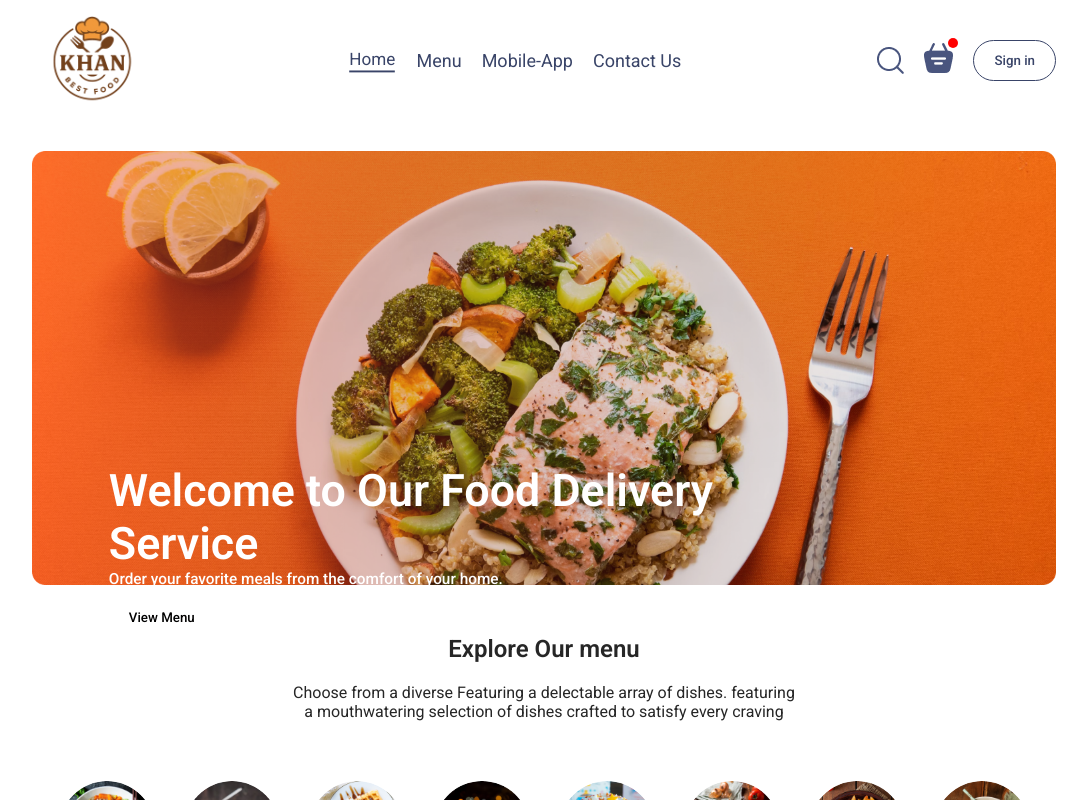
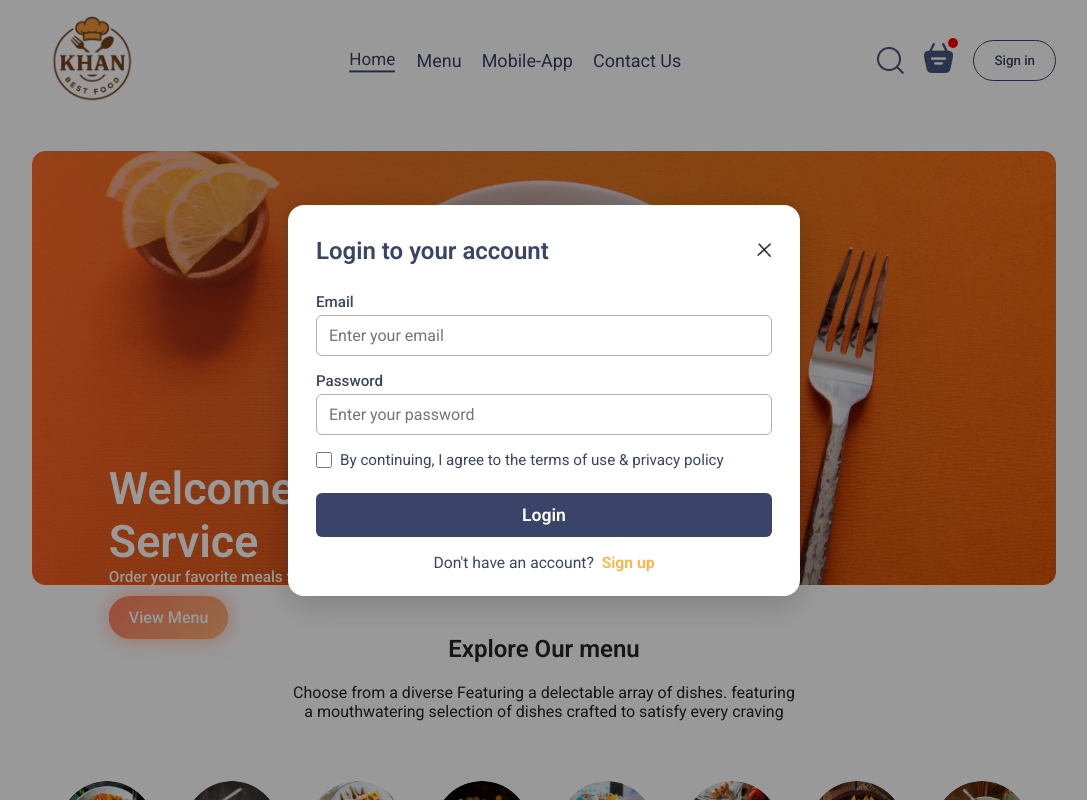
Before and after one commit to students44/fooddelivery, a React (Vite) app in the folder fooddelivery/: page / in a window 1280 px wide. Both pictures are taken after a click on the button "Sign in". Shown: the top 800 px of the page, without its empty margins (96-1183 px from the left). Built offline with nearby package versions, Linux system fonts and the light colour scheme.

Commit message:
login popup complete

```diff
--- a/fooddelivery/src/App.jsx
+++ b/fooddelivery/src/App.jsx
@@ -9,12 +9,21 @@ import { Routes, Route } from "react-router-dom";
 import Home from './Pages/Home/Home';
 import Cart from './Pages/Cart/Cart';
 import Footer from './Components/Footer/Footer';
+import LoginPopup from './Components/LoginPopup/LoginPopup';
 
 function App() {
+
+  // State to manage login popup visibility
+  const [showLogin, setShowLogin] = useState(false);
   return (
     <>
+
+     {/* show login popup */}
+
+    {showLogin && <LoginPopup  onClose ={setShowLogin} />}
+
       <div className="App">
-        <Navbar />
+        <Navbar  setShowLogin = {setShowLogin}/>
         <Routes>
           <Route path="/" element={<Home />} />
           <Route path="/cart" element={<Cart />} />
--- a/fooddelivery/src/Components/AppDownload/AppDownload.css
+++ b/fooddelivery/src/Components/AppDownload/AppDownload.css
@@ -29,3 +29,13 @@
 .app-download-platform img:hover{
     transform: scale(1.05);;
 }
+.app-download {
+  padding: 20px;
+  text-align: center;
+}
+
+.app-download-platform img {
+  width: 150px;
+  margin: 10px;
+  cursor: pointer;
+}
--- a/fooddelivery/src/Components/FoodDisplay/FoodDisplay.jsx
+++ b/fooddelivery/src/Components/FoodDisplay/FoodDisplay.jsx
@@ -8,6 +8,7 @@ const FoodDisplay = ({ category }) => {
 
   return (
     <div className='food-display' id='food-display'>
+
       <h2>Top dishes Near to you</h2>
 
       <div className="food-display-list">
--- a/fooddelivery/src/Components/Header/Header.css
+++ b/fooddelivery/src/Components/Header/Header.css
@@ -36,10 +36,57 @@
     transition: all 0.3s ease;
     margin-top: 10px;
 }
-.header-contents button:hover{
-    background-color: #394468;
-    color: #fff;
+
+.view-menu {
+  position: relative;
+  padding: 12px 24px;
+  font-size: 16px;
+  font-weight: bold;
+  color: white !important;
+  background: linear-gradient(135deg, #ff7e5f, #feb47b);
+  border: none;
+  border-radius: 30px;
+  cursor: pointer;
+  overflow: hidden;
+  box-shadow: 0 0 20px rgba(255, 126, 95, 0.5);
+  animation: pulse 2s infinite ease-in-out;
 }
+
+/* Shimmer Line */
+.view-menu::before {
+  content: '';
+  position: absolute;
+  top: 0;
+  left: -75%;
+  width: 50%;
+  height: 100%;
+  background: rgba(255, 255, 255, 0.3);
+  transform: skewX(-20deg);
+  animation: shimmer 2s infinite ease-in-out;
+}
+
+/* Glow/Pulse animation */
+@keyframes pulse {
+  0%, 100% {
+    box-shadow: 0 0 20px rgba(255, 126, 95, 0.5);
+    transform: scale(1);
+  }
+  50% {
+    box-shadow: 0 0 35px rgba(255, 126, 95, 0.8);
+    transform: scale(1.03);
+  }
+}
+
+/* Shimmer animation */
+@keyframes shimmer {
+  0% {
+    left: -75%;
+  }
+  100% {
+    left: 125%;
+  }
+}
+
 
 
 
--- /dev/null
+++ b/fooddelivery/src/Components/LoginPopup/LoginPopup.css
@@ -0,0 +1,144 @@
+/* Modern, responsive login/signup popup styles */
+.login-popup {
+  position: fixed;
+  top: 0;
+  left: 0;
+  width: 100vw;
+  height: 100vh;
+  background: rgba(0,0,0,0.4);
+  display: flex;
+  align-items: center;
+  justify-content: center;
+  z-index: 1000;
+  animation: fadeIn 0.3s ease-out;
+}
+@keyframes fadeIn {
+  from {
+    opacity: 0;
+    transform: scale(1.95);
+  }
+  to {
+    opacity: 1;
+    transform: scale(1);
+  }
+}
+
+.login-popup-container {
+  background: #fff;
+  border-radius: 16px;
+  box-shadow: 0 8px 32px rgba(0,0,0,0.18);
+  padding: 32px 28px 24px 28px;
+  min-width: 300px;
+  max-width: 40vw;
+  width: 100%;
+  position: relative;
+  display: flex;
+  flex-direction: column;
+  gap: 18px;
+}
+
+
+.login-popup-title-row {
+  display: flex;
+  align-items: center;
+  justify-content: space-between;
+  margin-bottom: 10px;
+}
+.login-popup-title {
+  font-size: 1.5rem;
+  font-weight: 600;
+  color: #394468;
+  margin: 0;
+}
+.login-popup-close {
+  width: 15px;
+  height: 15px;
+  cursor: pointer;
+  margin-left: 10px;
+  filter: grayscale(1) brightness(0.5);
+  transition: filter 0.2s;
+}
+.login-popup-close:hover {
+  filter: none;
+  transform: rotate(90deg) scale(1.15);
+  transition: filter 0.2s, transform 0.3s;
+}
+
+.login-popup-inputs {
+  display: flex;
+  flex-direction: column;
+  gap: 16px;
+}
+.login-popup-field {
+  display: flex;
+  flex-direction: column;
+  gap: 4px;
+}
+.login-popup-field label {
+  font-size: 0.95rem;
+  color: #394468;
+  font-weight: 500;
+}
+.login-popup-field input {
+  padding: 10px 12px;
+  border: 1px solid #b0b0b0;
+  border-radius: 6px;
+  font-size: 1rem;
+  outline: none;
+  transition: border 0.2s;
+}
+.login-popup-field input:focus {
+  border: 1.5px solid #394468;
+}
+.login-popup-condition {
+  display: flex;
+  align-items: center;
+  gap: 8px;
+  font-size: 0.95rem;
+  color: #394468;
+}
+.login-popup-condition input[type="checkbox"] {
+  accent-color: #394468;
+  width: 16px;
+  height: 16px;
+}
+.login-popup-submit {
+  background: #394468;
+  color: #fff;
+  border: none;
+  border-radius: 6px;
+  padding: 12px 0;
+  font-size: 1.1rem;
+  font-weight: 600;
+  cursor: pointer;
+  margin-top: 8px;
+  transition: background 0.2s;
+}
+.login-popup-submit:hover {
+  background: #222b44;
+}
+.login-popup-toggle {
+  text-align: center;
+  font-size: 0.98rem;
+  color: #394468;
+}
+.login-popup-toggle span {
+  color: #ffb347;
+  cursor: pointer;
+  font-weight: 600;
+  margin-left: 4px;
+  transition: color 0.2s;
+}
+.login-popup-toggle span:hover {
+  color: #394468;
+}
+
+@media (max-width: 500px) {
+  .login-popup-container {
+    padding: 18px 6vw 16px 6vw;
+    min-width: unset;
+  }
+  .login-popup-title {
+    font-size: 1.1rem;
+  }
+}
--- /dev/null
+++ b/fooddelivery/src/Components/LoginPopup/LoginPopup.jsx
@@ -0,0 +1,52 @@
+import React, { useState } from 'react';
+import { assets } from '../../assets/frontend_assets/assets';
+import './LoginPopup.css'; // Assuming you have a CSS file for styling
+
+const LoginPopup = ({onClose }) => {
+
+    // state to handle login form
+    const [loginForm,  setFormType] = useState("Log in");
+
+  return (
+    <div className='login-popup'>
+      <form className='login-popup-container'>
+        <div className="login-popup-title-row">
+          <h2 className="login-popup-title">{loginForm === "Log in" ? "Login to your account" : "Create an account"}</h2>
+          <img onClick={() => onClose (false)} src={assets.cross_icon} alt="Close" className="login-popup-close" />
+        </div>
+        <div className='login-popup-inputs'>
+          {loginForm !== "Log in" && (
+            <div className="login-popup-field">
+              <label htmlFor="name">Name</label>
+              <input id="name" type="text" placeholder='Your name' required />
+            </div>
+          )}
+          <div className="login-popup-field">
+            <label htmlFor="email">Email</label>
+            <input id="email" type="email" placeholder='Enter your email' required />
+          </div>
+          <div className="login-popup-field">
+            <label htmlFor="password">Password</label>
+            <input id="password" type="password" placeholder='Enter your password' required />
+          </div>
+          <div className="login-popup-condition">
+            <input id="terms" type="checkbox" required />
+            <label htmlFor="terms">By continuing, I agree to the terms of use & privacy policy</label>
+          </div>
+          <button type='submit' className="login-popup-submit">
+            {loginForm === "sign up" ? "Create account" : "Login"}
+          </button>
+          <div className="login-popup-toggle">
+            {loginForm === "Log in" ? (
+              <p>Don't have an account? <span onClick={() => setFormType("sign up")}>Sign up</span></p>
+            ) : (
+              <p>Already have an account? <span onClick={() => setFormType("Log in")}>Login</span></p>
+            )}
+          </div>
+        </div>
+      </form>
+    </div>
+  )
+}
+
+export default LoginPopup
--- a/fooddelivery/src/Components/Navbar/Navbar.css
+++ b/fooddelivery/src/Components/Navbar/Navbar.css
@@ -12,6 +12,19 @@
     /* margin-left: 130px; */
     cursor: pointer;
 }
+.logo:hover {
+  animation: rotateLogo 1s linear infinite;
+}
+
+@keyframes rotateLogo {
+  from {
+    transform: rotate(0deg);
+  }
+  to {
+    transform: rotate(360deg);
+  }
+}
+
 .menu-list{
     display: flex;
     align-items: center;
--- a/fooddelivery/src/Components/Navbar/Navbar.jsx
+++ b/fooddelivery/src/Components/Navbar/Navbar.jsx
@@ -2,12 +2,13 @@ import React from 'react'
 import './Navbar.css'
 import { assets } from '../../assets/frontend_assets/assets'
 import { useState } from 'react'
+import { Link } from 'react-router-dom'
 
-const Navbar = () => {
+const Navbar = ({setShowLogin}) => {
 
+  // Function to handle login button click
 
   // state for navbar menu
-
   const [menu, setMenu] =useState("home");
 
 
@@ -17,10 +18,10 @@ const Navbar = () => {
     <div className='navbar'>
      <img src={assets.logo} alt="" className='logo'/>
      <ul className="menu-list">
-      <li onClick={()=>setMenu("home")} className={menu === "home"?"active" : ""}>Home</li>
-      <li onClick={()=>setMenu("menu")} className={menu === "menu"  ? "active" : ""}>Menu</li>
-      <li onClick={()=>setMenu("mobile-app")} className={menu === "mobile-app"  ? "active" : ""}>Mobile-App</li>
-      <li onClick={()=>setMenu("contact-us")} className={menu === "contact-us" ? "active" : ""}>Contact Us</li>
+      <Link to='/' onClick={()=>setMenu("home")} className={menu === "home"?"active" : ""}>Home</Link>
+      <a href='#explore-menu' onClick={()=>setMenu("menu")} className={menu === "menu"  ? "active" : ""}>Menu</a>
+      <a href='#app-download' onClick={()=>setMenu("mobile-app")} className={menu === "mobile-app"  ? "active" : ""}>Mobile-App</a>
+      <a href='#footer' onClick={()=>setMenu("contact-us")} className={menu === "contact-us" ? "active" : ""}>Contact Us</a>
      </ul>
 
      <div className="navbar-right">
@@ -32,7 +33,7 @@ const Navbar = () => {
 </div>
 
 
-       <button className='sign-in'>Sign in</button>
+       <button onClick={()=>setShowLogin(true)} className='sign-in'>Sign in</button>
      </div>
     </div>
   )
--- a/fooddelivery/src/index.css
+++ b/fooddelivery/src/index.css
@@ -13,6 +13,7 @@
   margin: 0px;
   box-sizing: border-box;
   font-family: 'Roboto', sans-serif;
+  scroll-behavior: smooth;
 }
 
 body {
@@ -27,6 +28,7 @@ a {
   margin: auto;
 }
 
+
 @keyframes fadeIn {
   from {
     opacity: 0;
```
